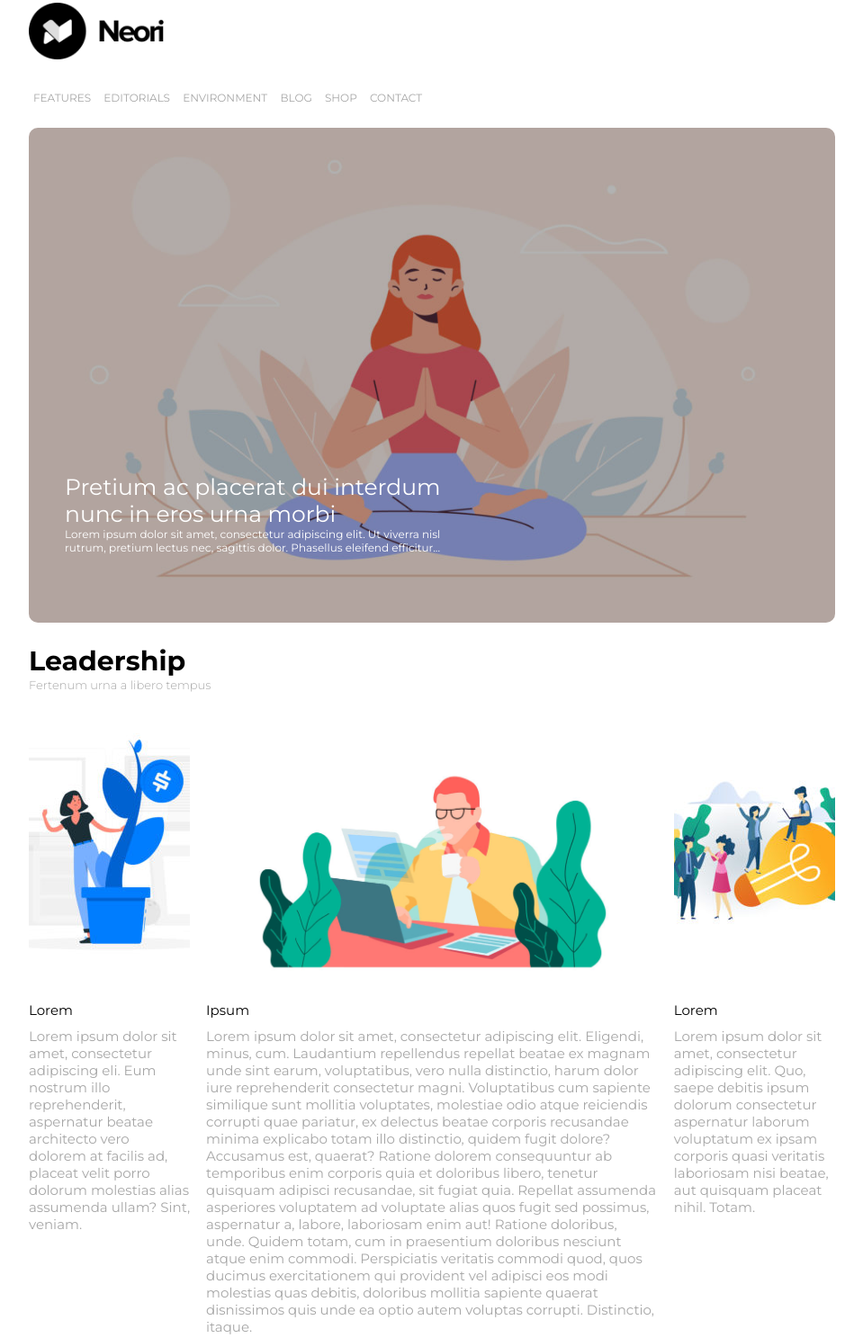
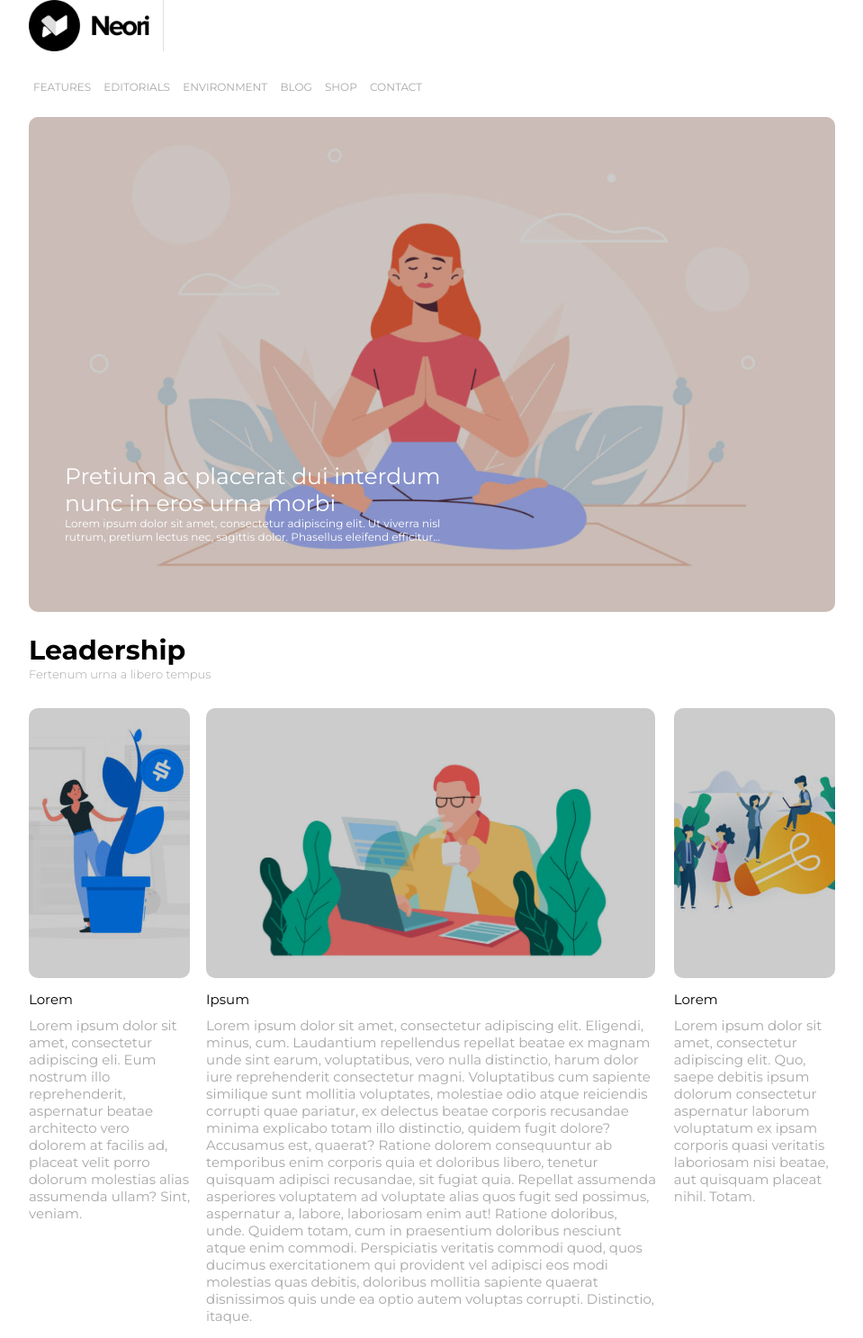
Before and after one commit to KSigma91/htmlcss-wp, a plain HTML site: page index.html in a window 1280 px wide. Shown: the top 1487 px of the page at 90% size, without its empty margins (160-1119 px from the left). Drawn offline with Linux system fonts and the light colour scheme.

Commit message:
opacità

```diff
--- a/css/style.css
+++ b/css/style.css
@@ -16,8 +16,12 @@ img {
 
 /* impostazioni generali header*/
 .logo {
-    padding: 3px 0;
     width: 150px;
+}
+
+.logo img {
+    border-right: 1px solid #e0e0e0;
+    padding-right: 15px;
 }
 
 nav ul li {
@@ -49,7 +53,7 @@ nav ul li a {
     position: absolute;
     top: 0;
     left: 0;
-    background: rgba(0,0,0,0.3);
+    background: rgba(0,0,0,0.2);
     border-radius: 10px;
     width: 100%;
     height: 550px;
@@ -122,6 +126,14 @@ nav ul li a {
     width: 20%;
 }
 
+.content-bottom .left .opacity-bg {
+    position: absolute;
+    background: rgba(0,0,0,0.2);
+    border-radius: 10px;
+    width: 14%;
+    height: 300px;
+}
+
 .content-bottom .left img {
     height: 300px;
     width: 100%;
@@ -134,6 +146,14 @@ nav ul li a {
     margin: 20px 2%;
     float: left;
     width: 56%;
+}
+
+.content-bottom .center .opacity-bg {
+    position: absolute;
+    background: rgba(0,0,0,0.2);
+    border-radius: 10px;
+    width: 39%;
+    height: 300px;
 }
 
 .content-bottom .center img {
@@ -149,6 +169,14 @@ nav ul li a {
     float: left;
     width: 20%;
     height: 500px;
+}
+
+.content-bottom .right .opacity-bg {
+    position: absolute;
+    background: rgba(0,0,0,0.2);
+    border-radius: 10px;
+    width: 14%;
+    height: 300px;
 }
 
 .content-bottom .right img {
--- a/index.html
+++ b/index.html
@@ -48,8 +48,8 @@
             <!-- contenuto header -->
             <hero>
                 <div class="content-top">
+                    <div class="opacity-bg"></div>
                     <img src="./img/banner.jpg" alt="banner-image">
-                    <div class="opacity-bg"></div>
                     <div class="text">
                         <h4>Pretium ac placerat dui interdum nunc in eros urna morbi</h4>
                         <p>Lorem ipsum dolor sit amet, consectetur adipiscing elit. Ut viverra nisl rutrum, pretium lectus nec, sagittis dolor. Phasellus eleifend efficitur...</p>
@@ -71,6 +71,7 @@
                     </div>
                      <!-- contenuto contestuale sinitra -->
                     <aside class="left">
+                        <div class="opacity-bg"></div>
                         <img src="./img/img-1.jpg" alt="lorem-left">
                         <!-- <div class="opacity-bg"></div> -->
                         <h4>Lorem</h4>
@@ -78,12 +79,14 @@
                     </aside>
                     <!-- contenuto centrale -->
                     <section class="center">
+                        <div class="opacity-bg"></div>
                         <img src="./img/banner-2.jpg" alt="ipsum">
                         <h4>Ipsum</h4>
                         <p>Lorem ipsum dolor sit amet, consectetur adipiscing elit. Eligendi, minus, cum. Laudantium repellendus repellat beatae ex magnam unde sint earum, voluptatibus, vero nulla distinctio, harum dolor iure reprehenderit consectetur magni. Voluptatibus cum sapiente similique sunt mollitia voluptates, molestiae odio atque reiciendis corrupti quae pariatur, ex delectus beatae corporis recusandae minima explicabo totam illo distinctio, quidem fugit dolore? Accusamus est, quaerat? Ratione dolorem consequuntur ab temporibus enim corporis quia et doloribus libero, tenetur quisquam adipisci recusandae, sit fugiat quia. Repellat assumenda asperiores voluptatem ad voluptate alias quos fugit sed possimus, aspernatur a, labore, laboriosam enim aut! Ratione doloribus, unde. Quidem totam, cum in praesentium doloribus nesciunt atque enim commodi. Perspiciatis veritatis commodi quod, quos ducimus exercitationem qui provident vel adipisci eos modi molestias quas debitis, doloribus mollitia sapiente quaerat disnissimos quis unde ea optio autem voluptas corrupti. Distinctio, itaque.</p>
                     </section>
                     <!-- contenuto contestuale destro -->
                     <aside class="right">
+                        <div class="opacity-bg"></div>
                         <img src="./img/img-3.jpg" alt="lorem-right">
                         <h4>Lorem</h4>
                         <p>Lorem ipsum dolor sit amet, consectetur adipiscing elit. Quo, saepe debitis ipsum dolorum consectetur aspernatur laborum voluptatum ex ipsam corporis quasi veritatis laboriosam nisi beatae, aut quisquam placeat nihil. Totam.</p>
```
